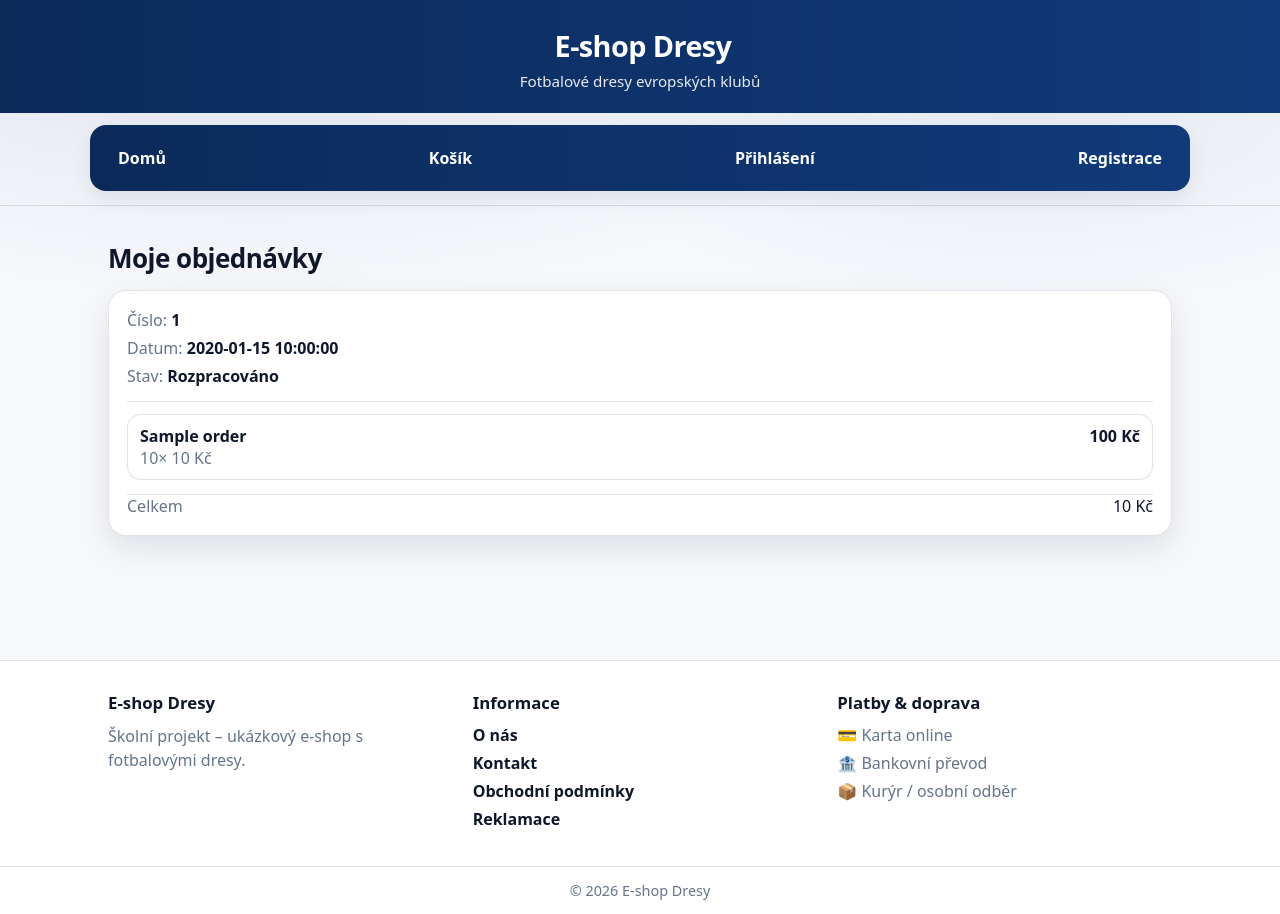
After one commit to VitBouska/JerseyShop_BouskaIT4, a Flask app: template templates/orders.html in a window 1280 px wide. The commit adds this page. Run offline with Flask 3, Linux system fonts and the light colour scheme; the template is opened without the code that fills it: most values are stand-ins (such as "Sample title", 1, 10 or a date in 2020).

Commit message:
novy den nove veci
dobry deeeeeen je tu noova varka veci

```diff
--- a/app.py
+++ b/app.py
@@ -158,6 +158,23 @@ def logout():
     session.clear()
     flash("Byl(a) jste odhlášen(a).", "info")
     return redirect(url_for("index"))
+
+# -------------------------
+# PROFIL
+# -------------------------
+
+@app.route("/profile")
+def profile():
+    if not session.get("user_id"):
+        flash("Nejprve se přihlas.", "error")
+        return redirect(url_for("login"))
+
+    # volitelně: můžeš si načíst data z DB (zatím stačí session)
+    user = {
+        "id": session.get("user_id"),
+        "username": session.get("username"),
+    }
+    return render_template("profile.html", user=user)
 
 
 # -------------------------
@@ -330,15 +347,30 @@ def payment_confirm():
     action = request.form.get("action")
 
     if action == "pay":
-        # ✅ "Platba úspěšná": potvrdíme nákup
+        # ✅ uložit do historie objednávek (v session)
+        orders = session.get("orders", [])
+        confirmed = dict(order)  # kopie, ať se to nerozbije po popu pending_order
+        confirmed["status"] = "paid"
+        orders.insert(0, confirmed)  # nejnovější nahoře
+        session["orders"] = orders
+
+        # ✅ potvrzení nákupu
         session.pop("cart", None)
         session.pop("pending_order", None)
+        session.modified = True
+
         flash(f"Platba proběhla úspěšně. Váš nákup je potvrzen (#{order['order_id']}).", "success")
-        return redirect(url_for("index"))
+        return redirect(url_for("orders"))
 
     # ❌ "Platba zrušena"
     flash("Platba byla zrušena. Objednávka nebyla dokončena.", "error")
     return redirect(url_for("checkout"))
+
+@app.route("/orders")
+@login_required
+def orders():
+    orders_list = session.get("orders", [])
+    return render_template("orders.html", orders=orders_list)
 
 
 # -------------------------
--- a/templates/base.html
+++ b/templates/base.html
@@ -24,9 +24,11 @@
   <a href="{{ url_for('cart') }}">Košík{% if cart_count %} ({{ cart_count }}){% endif %}</a>
 
   {% if session.get("user_id") %}
-    <span class="pill">Vítej, {{ session["username"] }}</span>
-    <a href="{{ url_for('logout') }}">Odhlásit se</a>
-  {% else %}
+  <span class="pill">Vítej, {{ session["username"] }}</span>
+  <a href="{{ url_for('profile') }}">Profil</a>
+      <a href="{{ url_for('orders') }}">Objednávky</a>
+  <a href="{{ url_for('logout') }}">Odhlásit se</a>
+{% else %}
     <a href="{{ url_for('login') }}">Přihlášení</a>
     <a href="{{ url_for('register') }}">Registrace</a>
   {% endif %}
--- /dev/null
+++ b/templates/orders.html
@@ -0,0 +1,48 @@
+{% extends "base.html" %}
+{% block title %}Moje objednávky • E-shop Dresy{% endblock %}
+
+{% block content %}
+<h2>Moje objednávky</h2>
+
+{% if not orders %}
+  <p class="muted">Zatím nemáš žádné objednávky.</p>
+  <a class="btn" href="{{ url_for('index') }}">Jít nakupovat</a>
+{% else %}
+
+  <div class="summary-list">
+    {% for o in orders %}
+      <div class="card" style="margin-bottom:14px;">
+        <div class="order-meta">
+          <div><span class="muted">Číslo:</span> <strong>{{ o["order_id"] }}</strong></div>
+          <div><span class="muted">Datum:</span> <strong>{{ o["created_at"] }}</strong></div>
+          <div><span class="muted">Stav:</span>
+            <strong>{% if o.get("status") == "paid" %}Zaplaceno ✅{% else %}Rozpracováno{% endif %}</strong>
+          </div>
+        </div>
+
+        <hr>
+
+        <div class="summary-list" style="margin-top:12px;">
+          {% for it in o["items"] %}
+            <div class="summary-item">
+              <div>
+                <strong>{{ it.name }}</strong>
+                <div class="muted">{{ it.qty }}× {{ it.price }} Kč</div>
+              </div>
+              <div><strong>{{ it.qty * it.price }} Kč</strong></div>
+            </div>
+          {% endfor %}
+        </div>
+
+        <hr>
+
+        <div class="summary-total">
+          <div class="muted">Celkem</div>
+          <div class="total">{{ o["total"] }} Kč</div>
+        </div>
+      </div>
+    {% endfor %}
+  </div>
+
+{% endif %}
+{% endblock %}
```
Also changed, not shown: templates/profile.html (added, +21 -0 lines).
